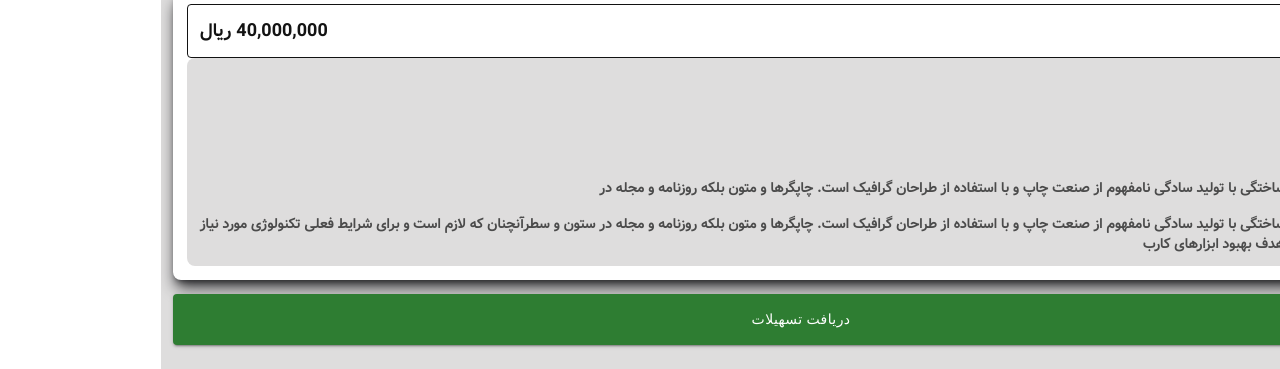
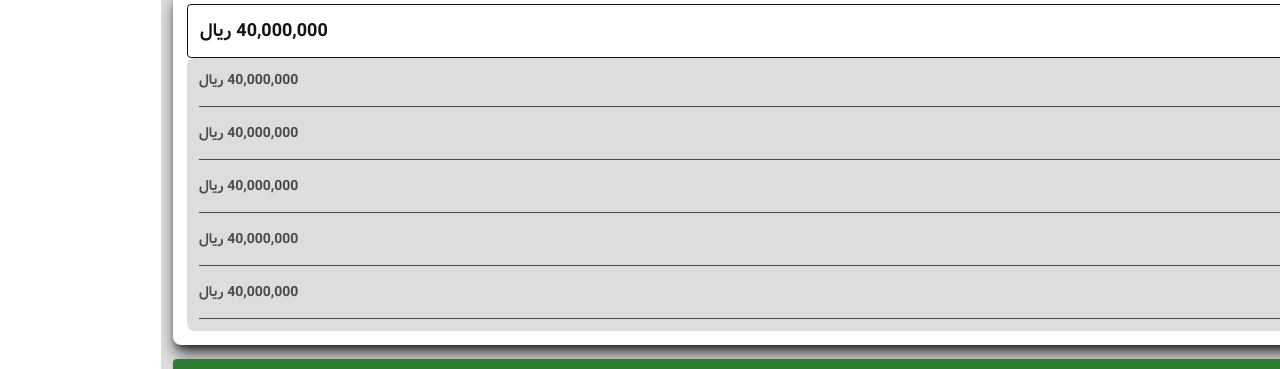
Before and after one commit to PouryaSoleimani/WAMAPP____, a React (Vite) app: page /loan-access-page/11 in a window 1280 px wide. Shown: the part 154-523 px from the top of the page. Built offline with nearby package versions, Linux system fonts and the light colour scheme.

Commit message:
SPECIAL LOANS

```diff
--- a/src/Routes/LoanAccessPage.tsx
+++ b/src/Routes/LoanAccessPage.tsx
@@ -24,11 +24,11 @@ const LoanAccessPage = ( ) => {
                 <div className="w-full  rounded-lg p-3.5 bg-[var(--grid-box)] shadow-lg shadow-zinc-800 ">
                     <h3 id="HEADER__TITLE" className="p-3 rounded text-lg w-full flex items-center justify-between border"> مبلغ <p>40,000,000 ریال</p> </h3>
                     <ul id="INNER" className='bg-[var(--inner-bg)]  w-full text-sm font-extralight  rounded-lg list-disc list-inside p-3 space-y-4 text-[var(--text-secondary)]'>
-                        <li>مبلغ تسهیلات p</li>
-                        <li>تعداد ترم</li>
-                        <li>میزان سود</li>
-                        <li>لورم ایپسوم متن ساختگی با تولید سادگی نامفهوم از صنعت چاپ و با استفاده از طراحان گرافیک است. چاپگرها و متون بلکه روزنامه و مجله در </li>
-                        <li>لورم ایپسوم متن ساختگی با تولید سادگی نامفهوم از صنعت چاپ و با استفاده از طراحان گرافیک است. چاپگرها و متون بلکه روزنامه و مجله در ستون و سطرآنچنان که لازم است و برای شرایط فعلی تکنولوژی مورد نیاز و کاربردهای متنوع با هدف بهبود ابزارهای کارب</li>
+                        <li className="w-full flex items-center justify-between border-b pb-4">مبلغ تسهیلات <p>40,000,000 ریال</p></li>
+                        <li className="w-full flex items-center justify-between border-b pb-4">میزان سود <p>40,000,000 ریال</p></li>
+                        <li className="w-full flex items-center justify-between border-b pb-4">مبلغ تسهیلات <p>40,000,000 ریال</p></li>
+                        <li className="w-full flex items-center justify-between border-b pb-4">مبلغ تسهیلات <p>40,000,000 ریال</p></li>
+                        <li className="w-full flex items-center justify-between border-b pb-4">مبلغ تسهیلات <p>40,000,000 ریال</p></li>
                     </ul>
                 </div>
                 <Button
```
